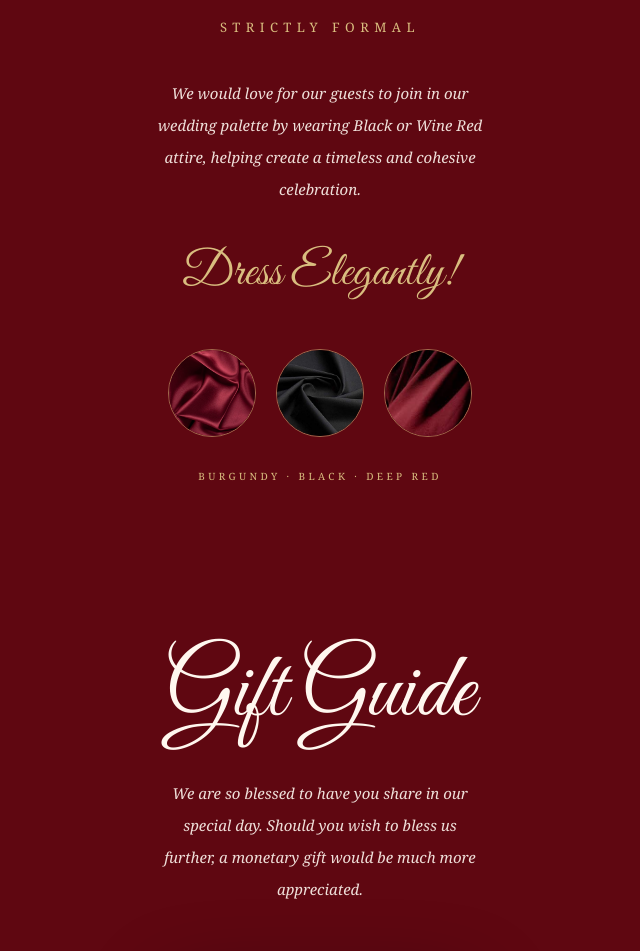
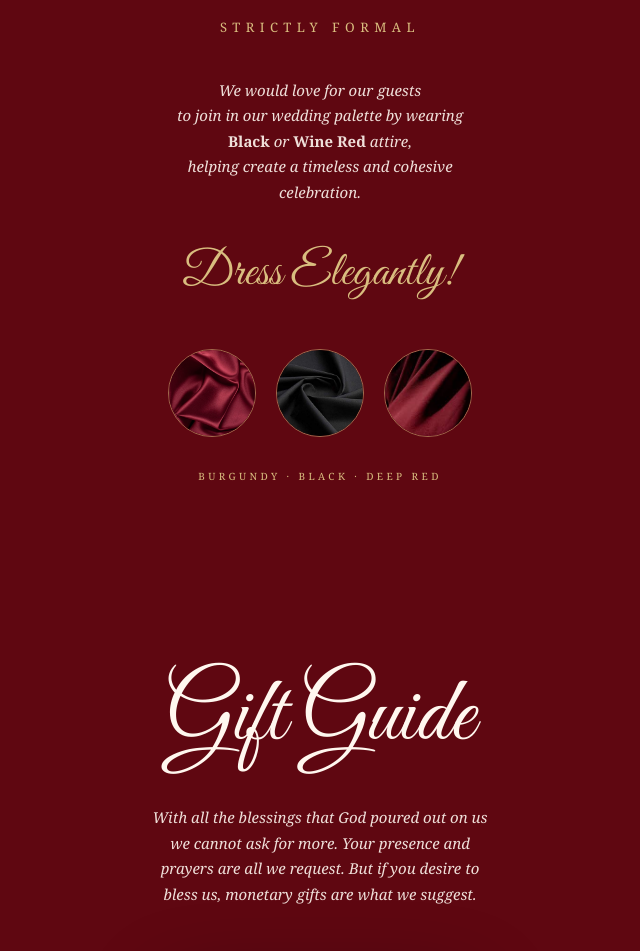
Before and after one commit to editwithjob/jay-tin-rsvp, a React (Vite) app: page / in a window 1280 px wide. Shown: the part 2900-3851 px from the top of the page, without its empty margins (320-960 px from the left). Built offline with nearby package versions, Linux system fonts and the light colour scheme.

Commit message:
feat: fix rsvp sheets integration and ceremony layout

```diff
--- a/src/App.jsx
+++ b/src/App.jsx
@@ -21,7 +21,7 @@ gsap.registerPlugin(ScrollTrigger)
 
 const GOOGLE_MAPS_LINK = 'https://maps.app.goo.gl/zfppua56pNU7nuwG6?g_st=ic'
 const GOOGLE_SCRIPT_URL =
-  'https://script.google.com/macros/s/AKfycbzpOPut6-OtwUfla5d82PkRMzWWruwC89ywZCC0ABcI9zj_nVEkinFEV9EoMMbOLP4/exec'
+  'https://script.google.com/macros/s/AKfycbynDN3bH-QNx6-ve6tErtnxXMwqdecezWJnSEy9Wkz1TUGfkfb0nSMIlHAe-T1d_qE/exec'
 
 const tornVariants = {
   soft: tornSoft,
@@ -219,10 +219,11 @@ function DressCodeSection() {
           Strictly Formal
         </p>
 
-        <p className="mx-auto mt-10 max-w-[330px] text-[15px] italic leading-8 text-[#fff7ef]/90">
-          We would love for our guests to join in our wedding palette by wearing
-          Black or Wine Red attire, helping create a timeless and cohesive
-          celebration.
+<p className="mx-auto mt-10 max-w-[340px] text-[15px] italic leading-[1.7] text-[#fff7ef]/90 text-center">
+  We would love for our guests<br />
+  to join in our wedding palette by wearing<br />
+  <span className="font-semibold not-italic">Black</span> or <span className="font-semibold not-italic">Wine Red</span> attire,<br />
+  helping create a timeless and cohesive celebration.
 </p>
 
         <p className="script mt-8 text-[clamp(2rem,8vw,3rem)] text-[#d9bd7f]">
@@ -251,16 +252,16 @@ function GiftGuideSection() {
           Gift Guide
         </h3>
 
-        <p className="mx-auto mt-9 max-w-[320px] text-[15px] italic leading-8 text-[#fff7ef]/90">
-          We are so blessed to have you share in our special day. Should you wish
-          to bless us further, a monetary gift would be much more appreciated.
+<p className="mx-auto mt-10 max-w-[340px] text-[15px] italic leading-[1.7] text-[#fff7ef]/90 text-center">
+  With all the blessings that God poured out on us<br />
+  we cannot ask for more. Your presence and<br />
+  prayers are all we request. But if you desire to<br />
+  bless us, monetary gifts are what we suggest.
 </p>
 
         <div className="mx-auto mt-12 inline-block rounded-2xl bg-[#efe2d2] p-5 shadow-[0_40px_85px_rgba(0,0,0,0.42)]">
           <img src={gcashQR} alt="Gift QR code" className="w-[260px] max-w-[72vw]" />
         </div>
-
-        <ScrollCue label="Details" />
       </div>
     </SectionShell>
   )
@@ -407,7 +408,9 @@ function RSVPSection() {
     success: 'Thank you. Your RSVP has been beautifully received.',
     error: '',
   })
-    } catch {
+} catch (error) {
+  console.error('RSVP submit error:', error)
+
   setStatus({
     loading: false,
     success: '',
```
Lines whose indentation alone changed are shown as unchanged.
